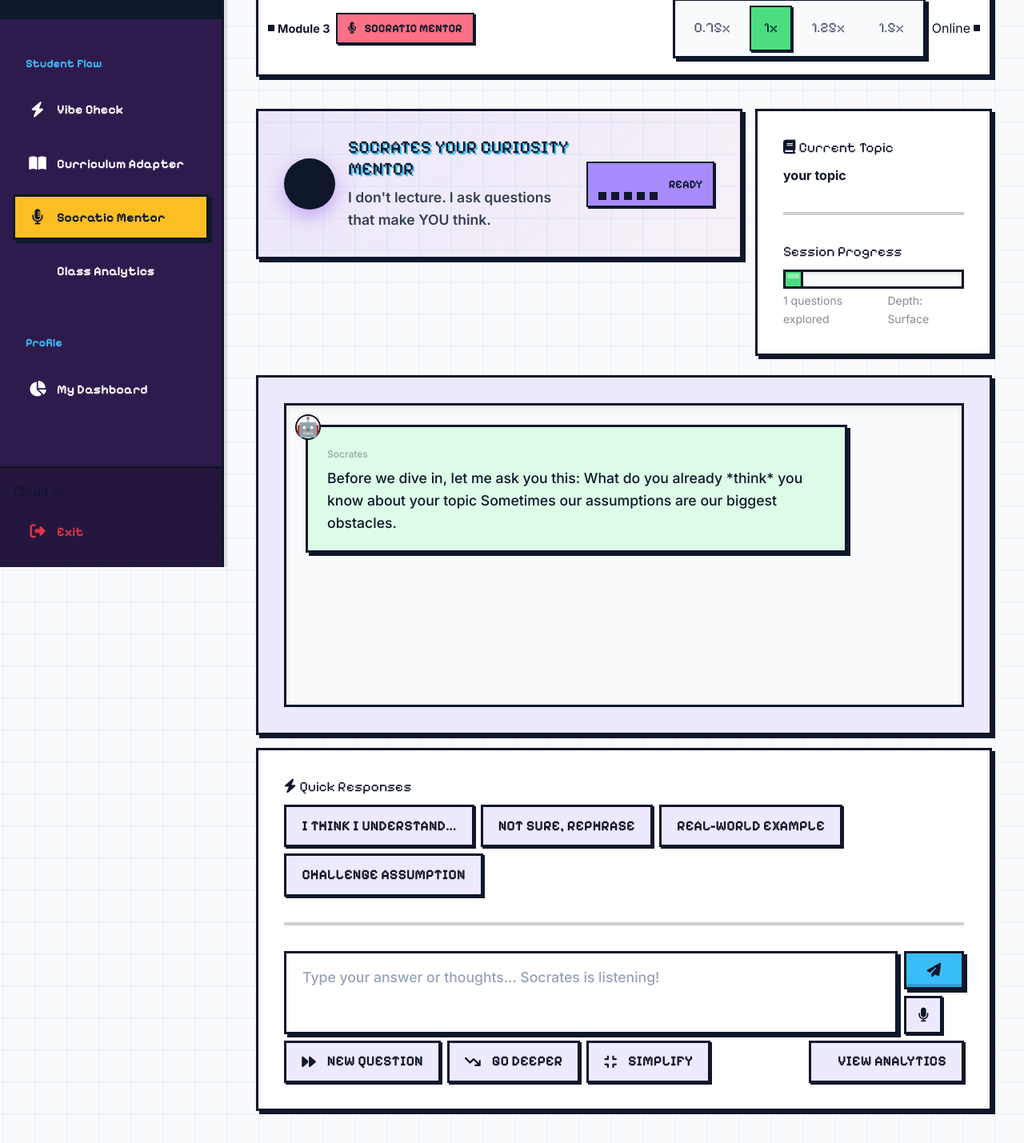
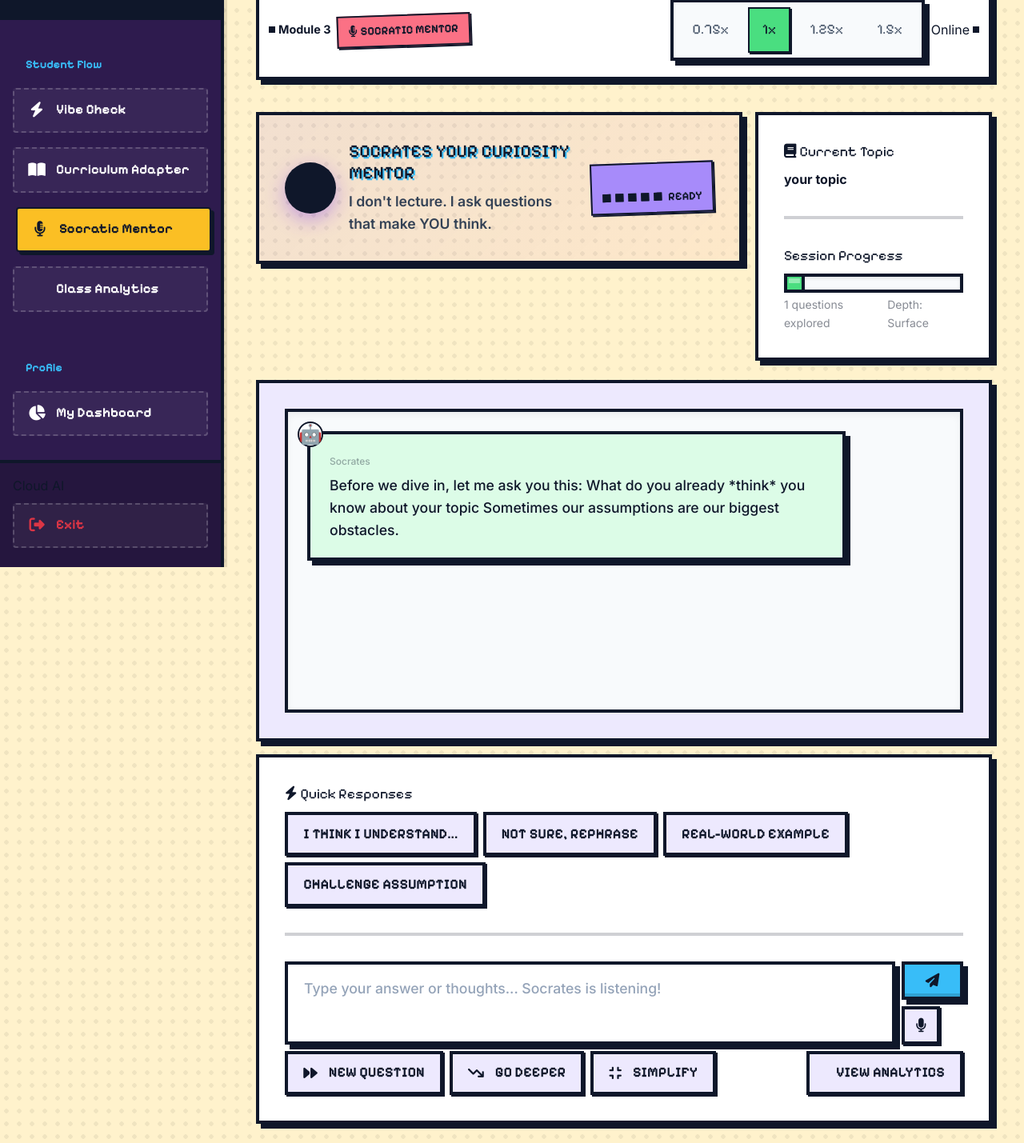
Before and after one commit to rudu2004/Pragya-Edu, a plain HTML site: page frontend/socratic-mentor.html in a window 1280 px wide. Shown: the part 91-1520 px from the top of the page at 80% size. Drawn offline with nearby package versions, Linux system fonts and the light colour scheme.

Commit message:
Apply comic styling, fix analytics modal, and enhance sidebar

```diff
--- a/frontend/css/style.css
+++ b/frontend/css/style.css
@@ -49,10 +49,10 @@
   --font-main: "Inter", sans-serif;
   --font-pixel: "Pixelify Sans", "VT323", monospace;
 
-  /* Borders & Shadows for Pseudo-3D Pixel effect */
-  --border-thick: 3px solid var(--edu-ink);
-  --shadow-pixel: 4px 4px 0px var(--edu-ink);
-  --shadow-hover: 6px 6px 0px var(--edu-ink);
+  /* Comic Style Borders & Shadows */
+  --border-thick: 4px solid var(--edu-ink); /* Thicker comic borders */
+  --shadow-pixel: 6px 6px 0px var(--edu-ink); /* Deeper comic shadow */
+  --shadow-hover: 8px 8px 0px var(--edu-ink);
   --shadow-inset: inset 0 -4px 0 rgba(0,0,0,0.15);
 
   --transition-smooth: all 0.15s cubic-bezier(0.4, 0, 0.2, 1);
@@ -69,15 +69,14 @@ html { scroll-behavior: smooth; }
 
 body {
   font-family: var(--font-main);
-  background-color: var(--edu-cream);
+  background-color: #FFF2CC; /* Light comic page color */
+  /* Comic Book Halftone Dots */
+  background-image: radial-gradient(rgba(0,0,0,0.06) 2.5px, transparent 3px);
+  background-size: 16px 16px;
   color: var(--edu-ink);
   line-height: 1.6;
   min-height: 100vh;
   -webkit-font-smoothing: antialiased;
-  /* Very subtle animated grid for the game world feel */
-  background-image: linear-gradient(var(--edu-soft-blue) 1px, transparent 1px), linear-gradient(90deg, var(--edu-soft-blue) 1px, transparent 1px);
-  background-size: 40px 40px;
-  animation: bgScroll 60s linear infinite;
 }
 
 ::-webkit-scrollbar { width: 14px; }
@@ -129,26 +128,34 @@ body {
   padding: 0.8rem 1rem;
   color: var(--edu-warm-white);
   text-decoration: none;
-  font-size: 1rem; font-weight: 700; font-family: var(--font-pixel);
-  border: 3px solid transparent;
-  transition: var(--transition-smooth);
+  font-size: 1.05rem; font-weight: 700; font-family: var(--font-pixel);
+  background: rgba(255,255,255,0.05);
+  border: 2px dashed rgba(255,255,255,0.2);
+  border-radius: 4px;
+  margin-bottom: 8px;
+  transition: all 0.25s cubic-bezier(0.175, 0.885, 0.32, 1.275);
 }
 
-.sidebar-link i { width: 24px; text-align: center; font-size: 1.2rem; }
+.sidebar-link i { width: 24px; text-align: center; font-size: 1.2rem; transition: transform 0.2s ease; }
 
 .sidebar-link:hover {
   background: var(--edu-lavender);
   color: var(--edu-ink);
-  border: 3px solid var(--edu-ink);
-  transform: translateX(4px);
-  box-shadow: 3px 3px 0px var(--edu-ink);
+  border: 2px solid var(--edu-ink);
+  transform: translateX(8px) scale(1.02);
+  box-shadow: 4px 4px 0px var(--edu-ink);
+}
+
+.sidebar-link:hover i {
+  transform: scale(1.2) rotate(5deg);
 }
 
 .sidebar-link.active {
   background: var(--edu-yellow);
   color: var(--edu-ink);
-  border: 3px solid var(--edu-ink);
+  border: 2px solid var(--edu-ink);
   box-shadow: 4px 4px 0px var(--edu-ink);
+  transform: translateX(4px);
 }
 
 .sidebar-section-label {
@@ -495,3 +502,80 @@ select.input-edu option { background: var(--edu-warm-white); color: var(--edu-in
   .heatmap-grid { grid-template-columns: repeat(2, 1fr); }
   .stat-value { font-size: 2rem; }
 }
+
+/* --- EXTRA COMIC BOOK ANIMATIONS & STYLING --- */
+
+@keyframes comicShake {
+  0% { transform: rotate(0deg) scale(1); }
+  25% { transform: rotate(-2deg) scale(1.02); }
+  50% { transform: rotate(2deg) scale(1.02); }
+  75% { transform: rotate(-1deg) scale(1.02); }
+  100% { transform: rotate(0deg) scale(1.02); }
+}
+
+@keyframes comicPulse {
+  0% { transform: scale(1); box-shadow: var(--shadow-pixel); }
+  50% { transform: scale(1.05); box-shadow: 12px 12px 0px var(--edu-ink); }
+  100% { transform: scale(1); box-shadow: var(--shadow-pixel); }
+}
+
+.card-edu {
+  transition: all 0.2s cubic-bezier(0.175, 0.885, 0.32, 1.275);
+}
+
+.card-edu:hover, .feature-card:hover, .stat-card:hover {
+  transform: translateY(-4px) scale(1.02);
+  box-shadow: 8px 8px 0px var(--edu-coral) !important;
+  border-color: var(--edu-coral);
+}
+
+.btn-edu-primary, .btn-edu-ghost {
+  position: relative;
+  overflow: hidden;
+  z-index: 1;
+}
+
+.btn-edu-primary::after {
+  content: 'POW!';
+  position: absolute;
+  top: 50%; left: 50%;
+  transform: translate(-50%, -50%) scale(0) rotate(-15deg);
+  font-family: var(--font-pixel);
+  font-size: 2rem;
+  color: #FFF;
+  text-shadow: 3px 3px 0 #000;
+  opacity: 0;
+  transition: all 0.3s cubic-bezier(0.68, -0.55, 0.265, 1.55);
+  z-index: -1;
+}
+
+.btn-edu-primary:active::after {
+  transform: translate(-50%, -50%) scale(1.5) rotate(-15deg);
+  opacity: 1;
+}
+
+/* Make some panels deliberately tilted for comic book action feel */
+.stat-card:nth-child(even) {
+  transform: rotate(1deg);
+}
+.stat-card:nth-child(odd) {
+  transform: rotate(-1deg);
+}
+
+.stat-card:nth-child(even):hover, .stat-card:nth-child(odd):hover {
+  transform: rotate(0deg) scale(1.05);
+}
+
+.badge-edu {
+  border-radius: 0;
+  border: 2px solid var(--edu-ink);
+  box-shadow: 2px 2px 0px var(--edu-ink);
+  transform: rotate(-2deg);
+  display: inline-block;
+  transition: all 0.2s;
+}
+
+.badge-edu:hover {
+  transform: rotate(2deg) scale(1.1);
+  box-shadow: 4px 4px 0px var(--edu-yellow);
+}
```
Also changed, not shown: frontend/vibe-analytics.html (+1 -1 lines).
